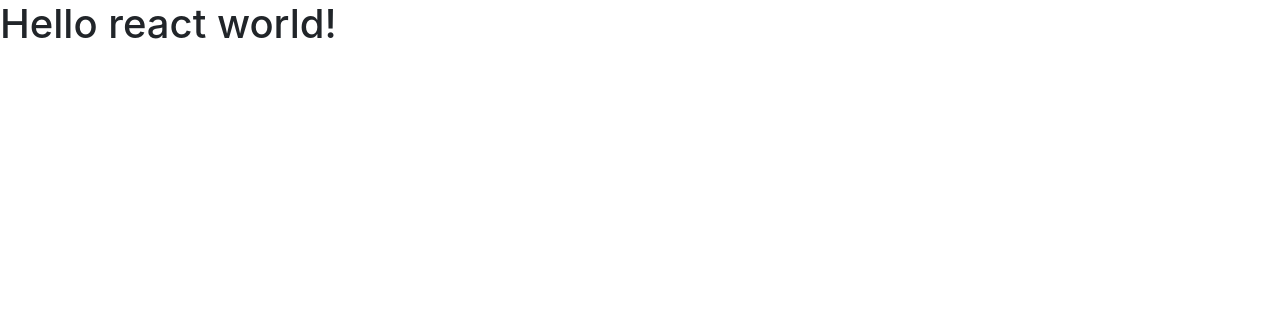
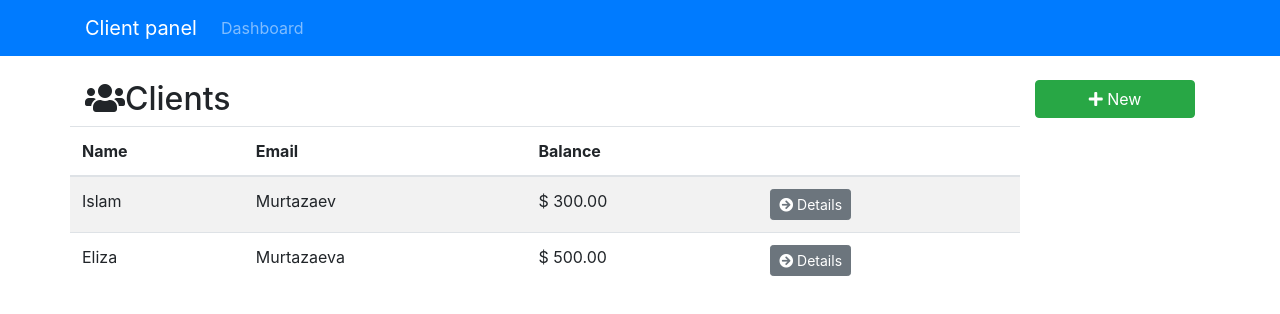
Before and after one commit to IslaMurtazaev/mini-bank, a React (Create React App) app: page / in a window 1280 px wide. Shown: the top 314 px of the page. Built offline with nearby package versions, Linux system fonts and the light colour scheme.

Commit message:
Add intial components

```diff
--- a/public/index.html
+++ b/public/index.html
@@ -26,7 +26,7 @@
       work correctly both with client-side routing and a non-root public URL.
       Learn how to configure a non-root public URL by running `npm run build`.
     -->
-    <title>React App</title>
+    <title>Mini bank</title>
   </head>
   <body>
     <noscript>
--- a/src/App.js
+++ b/src/App.js
@@ -1,12 +1,23 @@
-import React, { Component } from 'react';
-import './App.css';
+import React, { Component } from "react";
+import { BrowserRouter as Router, Route, Switch } from "react-router-dom";
+import "./App.css";
+
+import AppNavbar from "./components/layout/AppNavbar";
+import Dashboard from "./components/layout/Dashboard";
 
 class App extends Component {
   render() {
     return (
-      <div className="App">
-        <h1>Hello react world!</h1>
-      </div>
+      <Router>
+        <div className="App">
+          <AppNavbar />
+          <div className="container">
+            <Switch>
+              <Route exact path="/" component={Dashboard} />
+            </Switch>
+          </div>
+        </div>
+      </Router>
     );
   }
 }
--- /dev/null
+++ b/src/components/clients/Clients.js
@@ -0,0 +1,71 @@
+import React, { Component } from "react";
+import { Link } from "react-router-dom";
+
+class Clients extends Component {
+  render() {
+    const clients = [
+      {
+        id: 1,
+        firstName: "Islam",
+        lastName: "Murtazaev",
+        email: "islam.muratazaev@gmail.com",
+        phone: "+995771860857",
+        balance: 300
+      },
+      {
+        id: 2,
+        firstName: "Eliza",
+        lastName: "Murtazaeva",
+        email: "eliza.muratazaev@gmail.com",
+        phone: "+995771860857",
+        balance: 500
+      }
+    ];
+
+    if (clients) {
+      return (
+        <div className="row">
+          <div className="col-md-6">
+            <h2>
+              <i className="fas fa-users" />
+              Clients
+            </h2>
+          </div>
+          <div className="col-md-6" />
+
+          <table className="table table-striped">
+            <thead className="thead-inverse">
+              <tr>
+                <th>Name</th>
+                <th>Email</th>
+                <th>Balance</th>
+                <th />
+              </tr>
+            </thead>
+            <tbody>
+              {clients.map(client => (
+                <tr key={client.id}>
+                  <td>{client.firstName}</td>
+                  <td>{client.lastName}</td>
+                  <td>$ {parseFloat(client.balance).toFixed(2)}</td>
+                  <td>
+                    <Link
+                      to={`/client/${client.id}`}
+                      className="btn btn-secondary btn-sm"
+                    >
+                      <i className="fas fa-arrow-circle-right" /> Details
+                    </Link>
+                  </td>
+                </tr>
+              ))}
+            </tbody>
+          </table>
+        </div>
+      );
+    } else {
+      return <h1>Loading..</h1>;
+    }
+  }
+}
+
+export default Clients;
--- /dev/null
+++ b/src/components/layout/AppNavbar.js
@@ -0,0 +1,37 @@
+import React, { Component } from "react";
+import { Link } from "react-router-dom";
+
+class AppNavbar extends Component {
+  state = {};
+
+  render() {
+    return (
+      <nav className="navbar navbar-expand-lg navbar-dark bg-primary mb-4">
+        <div className="container">
+          <Link to="/" className="navbar-brand">
+            Client panel
+          </Link>
+          <button
+            className="navbar-toggler"
+            type="button"
+            data-toggle="collapse"
+            data-target="#navbarMain"
+          >
+            <span className="navbar-toggler-icon" />
+          </button>
+          <div className="collapse navbar-collapse" id="navbarMain">
+            <ul className="navbar-nav mr-auto">
+              <li className="nav-item">
+                <Link to="/" className="nav-link">
+                  Dashboard
+                </Link>
+              </li>
+            </ul>
+          </div>
+        </div>
+      </nav>
+    );
+  }
+}
+
+export default AppNavbar;
--- /dev/null
+++ b/src/components/layout/Dashboard.js
@@ -0,0 +1,18 @@
+import React from "react";
+import Clients from "../clients/Clients";
+import Sidebar from "./Sidebar";
+
+const Dashboard = () => {
+  return (
+    <div className="row">
+      <div className="col-md-10">
+        <Clients />
+      </div>
+      <div className="col-md-2">
+        <Sidebar />
+      </div>
+    </div>
+  );
+};
+
+export default Dashboard;
--- /dev/null
+++ b/src/components/layout/Sidebar.js
@@ -0,0 +1,13 @@
+import React from "react";
+import { Link } from "react-router-dom";
+
+const Sidebar = () => {
+  return (
+    <Link to="/client/add" className="btn btn-success btn-block">
+      <i className="fas fa-plus" />
+      &nbsp;New
+    </Link>
+  );
+};
+
+export default Sidebar;
```
